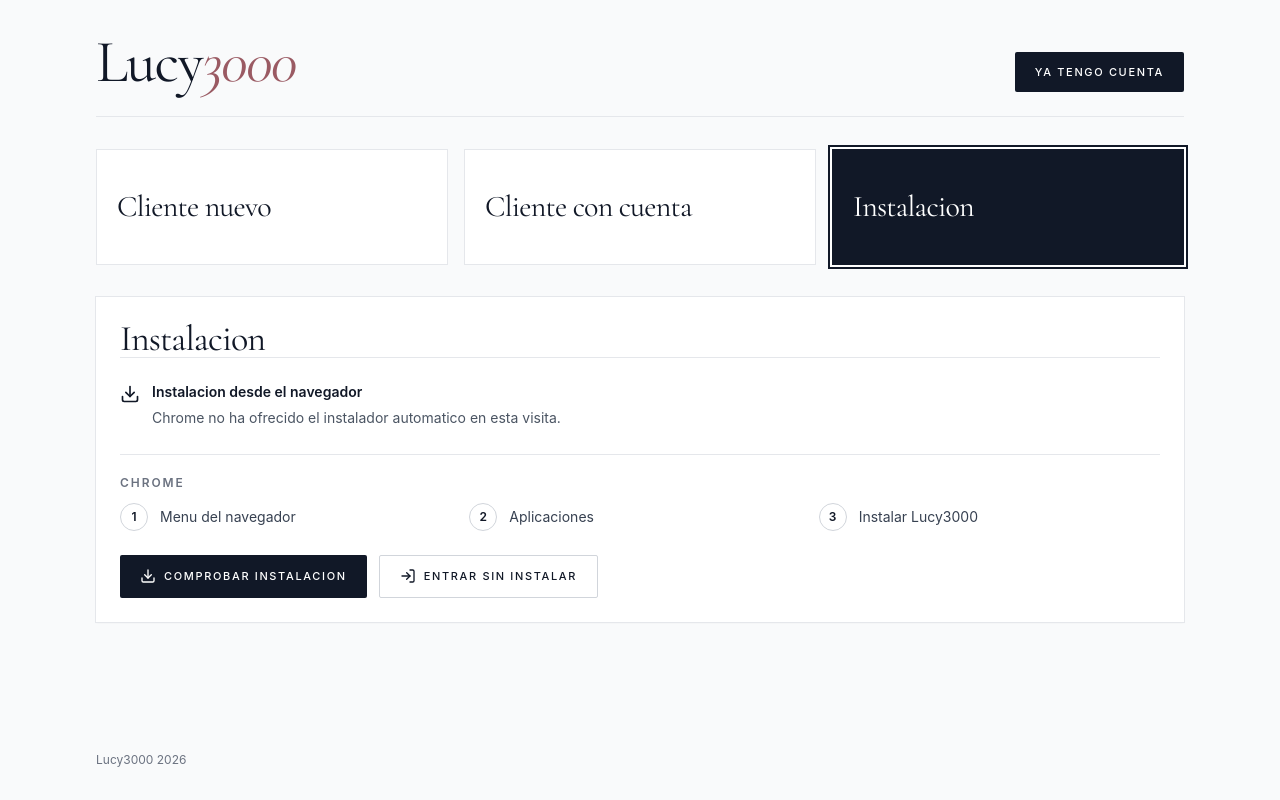
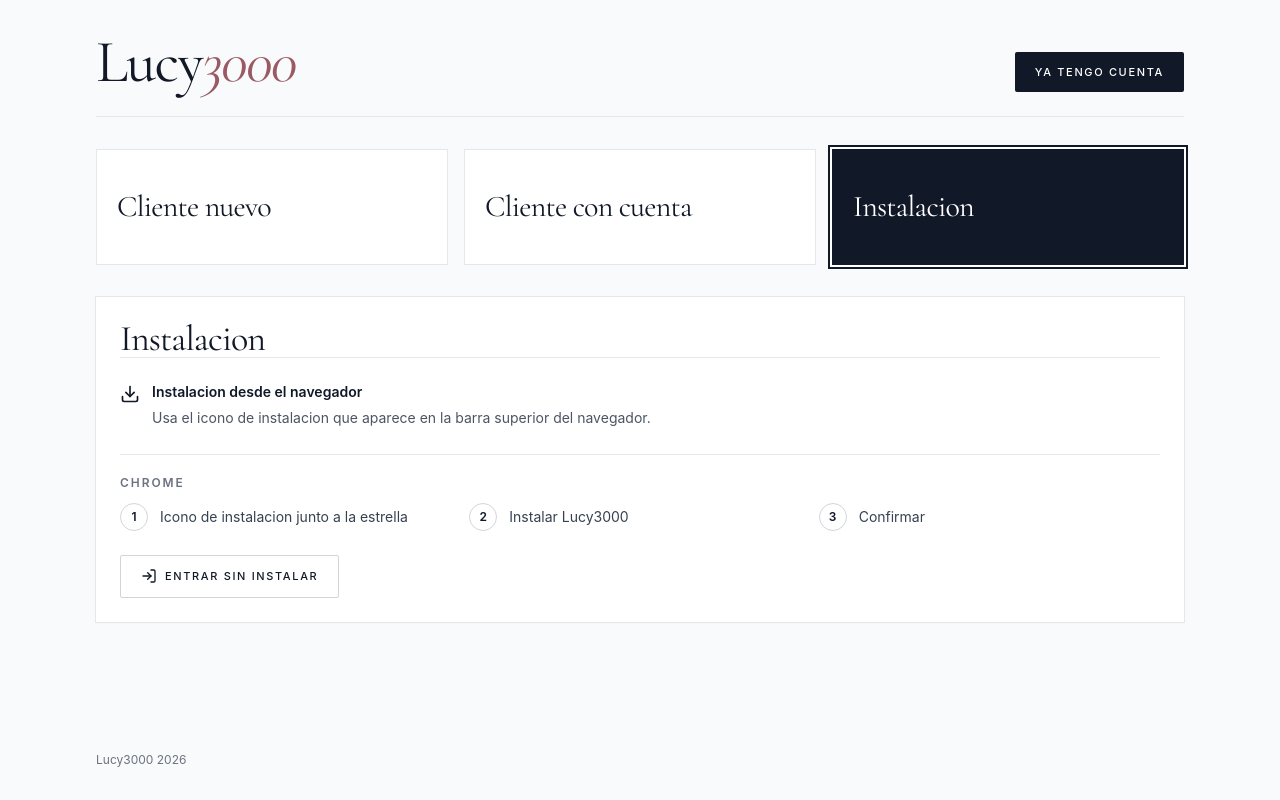
Before and after one commit to Sergiom84/Lucy3000, a React (Vite) app: page / in a window 1280 px wide. Both pictures are taken after a click on the button "Instalacion". Built offline with nearby package versions, Linux system fonts and the light colour scheme.

Commit message:
Clarify browser install fallback

```diff
--- a/src/renderer/hooks/usePwaInstallPrompt.ts
+++ b/src/renderer/hooks/usePwaInstallPrompt.ts
@@ -74,7 +74,7 @@
         return false
       }
 
-      toast('Instalacion disponible desde el menu del navegador')
+      toast('Pulsa el icono de instalacion en la barra del navegador')
       return false
     }
 
--- a/src/renderer/pages/PublicAccess.tsx
+++ b/src/renderer/pages/PublicAccess.tsx
@@ -36,14 +36,14 @@
   if (userAgent.includes('edg/')) {
     return {
       title: 'Microsoft Edge',
-      steps: ['Menu del navegador', 'Aplicaciones', 'Instalar Lucy3000']
+      steps: ['Icono de instalacion junto a la barra', 'Instalar Lucy3000', 'Confirmar']
     }
   }
 
   if (userAgent.includes('chrome') || userAgent.includes('chromium')) {
     return {
       title: 'Chrome',
-      steps: ['Menu del navegador', 'Aplicaciones', 'Instalar Lucy3000']
+      steps: ['Icono de instalacion junto a la estrella', 'Instalar Lucy3000', 'Confirmar']
     }
   }
 
@@ -148,15 +148,12 @@
           : {
               icon: Download,
               title: 'Instalacion desde el navegador',
-              text: `${guide.title} no ha ofrecido el instalador automatico en esta visita.`
+              text: 'Usa el icono de instalacion que aparece en la barra superior del navegador.'
             }
 
   const StatusIcon = status.icon
-  const installLabel = isStandalone
-    ? 'App instalada'
-    : canPromptInstall
-      ? 'Instalar Lucy3000'
-      : 'Comprobar instalacion'
+  const showInstallButton = canPromptInstall || !isServiceWorkerReady || isStandalone || !isSupportedContext
+  const installLabel = isStandalone ? 'App instalada' : canPromptInstall ? 'Instalar Lucy3000' : 'Comprobar instalacion'
 
   return (
     <section className="border-t border-gray-200 pt-6">
@@ -186,6 +183,7 @@
         ) : null}
 
         <div className="flex flex-col gap-3 sm:flex-row">
+          {showInstallButton ? (
             <button
               type="button"
               onClick={() => void install()}
@@ -199,6 +197,7 @@
               )}
               {installLabel}
             </button>
+          ) : null}
           <Link
             to="/login"
             className="inline-flex items-center justify-center gap-2 rounded-sm border border-gray-300 bg-white px-5 py-3 text-[11px] font-medium uppercase tracking-[0.15em] text-gray-900 transition hover:border-gray-500 hover:bg-gray-50"
```
Lines whose indentation alone changed are shown as unchanged.
